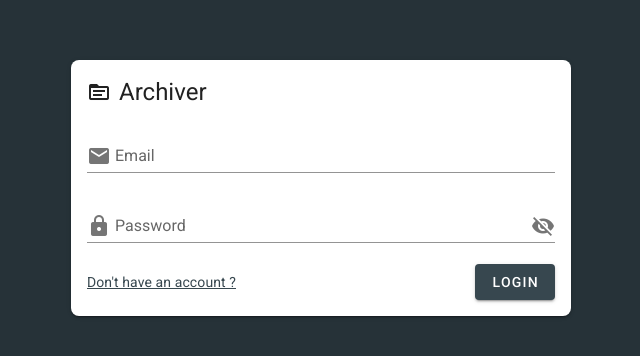
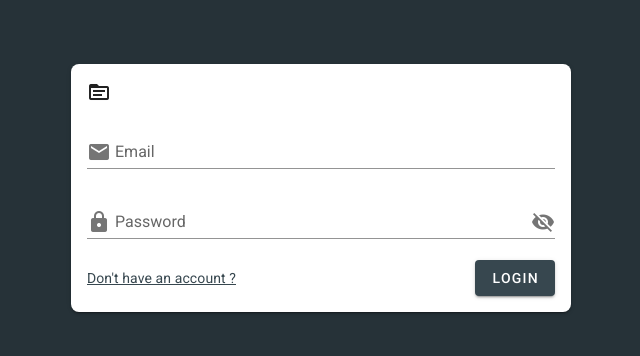
Before and after one commit to karahman34/directories-frontend, a Vue app: page /login in a window 1280 px wide. Shown: the part 212-568 px from the top of the page, without its empty margins (319-959 px from the left). Built offline with nearby package versions, Linux system fonts and the light colour scheme; no server answers.

Commit message:
use env app title

```diff
--- a/src/components/Logo.vue
+++ b/src/components/Logo.vue
@@ -1,9 +1,19 @@
 <template>
   <div class="logo d-flex align-center">
     <v-icon class="mr-2 logo-icon">mdi-folder-text-outline</v-icon>
-    <span>Archiver</span>
+    <span>{{ appTitle }}</span>
   </div>
 </template>
+
+<script>
+export default {
+  computed: {
+    appTitle() {
+      return process.env.VUE_APP_TITLE
+    },
+  },
+}
+</script>
 
 <style lang="scss" scoped>
 .logo {
```
